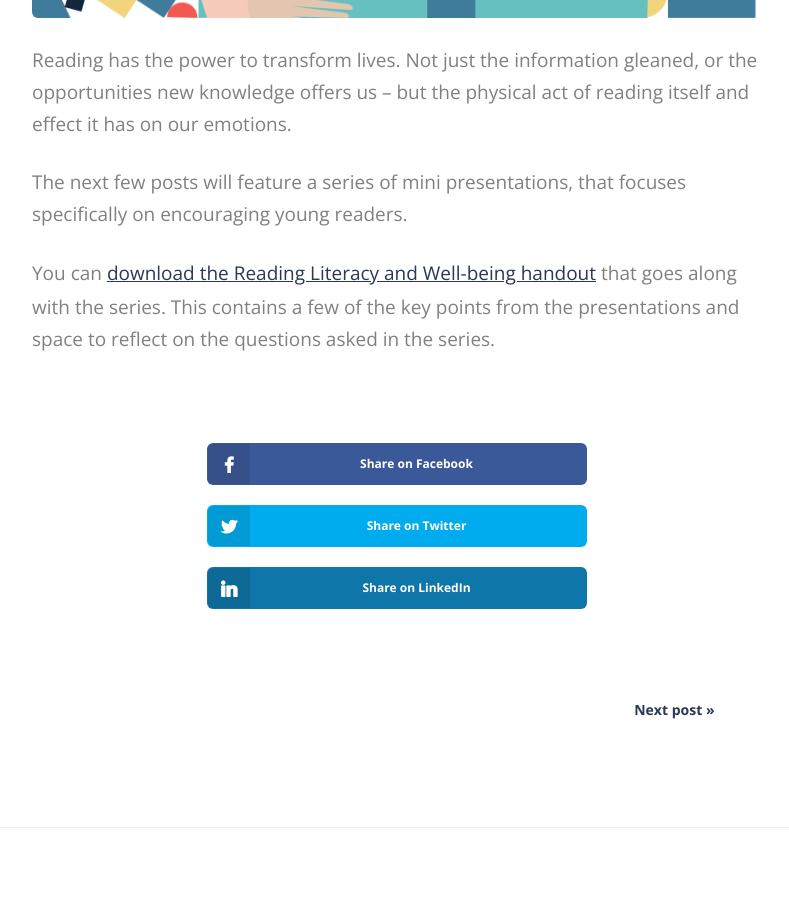
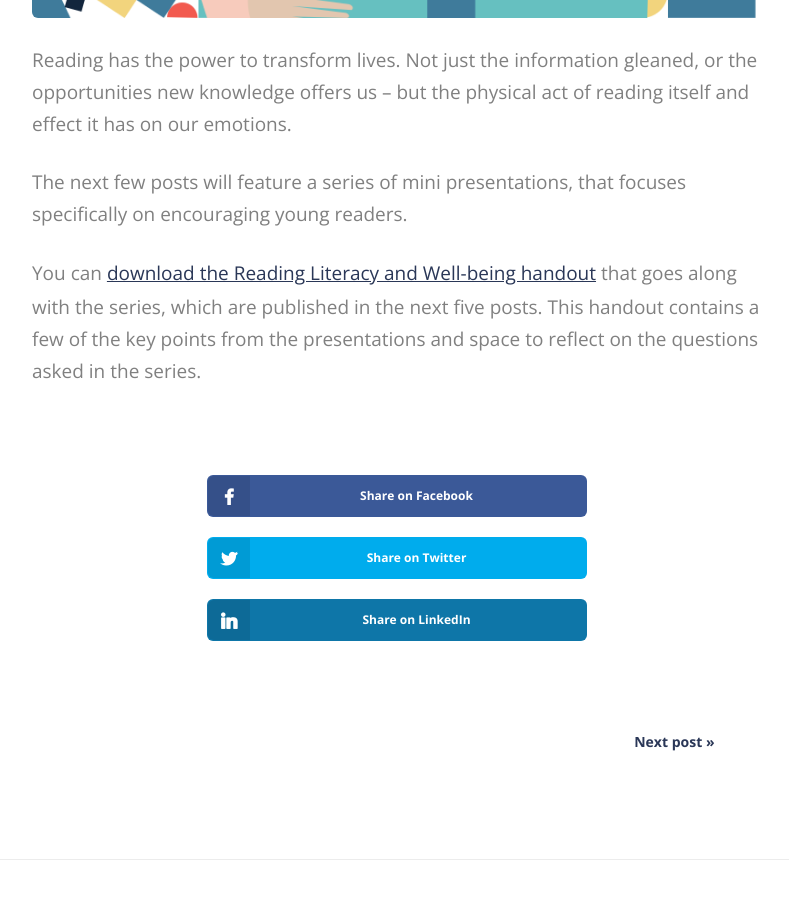
Before and after one commit to catesg/catesg.github.io, a Jekyll site: the page built from _posts/2021-08-09-the-reading-literacy-and-wellbeing-series.md, in a window 1280 px wide and 900 px high, scrolled down 798 px. Shown: the whole window, without its empty margins (243-1032 px from the left). Built offline with Jekyll 4.4.1, drawn with Linux system fonts in a browser that asks for light colours; some web fonts are replaced.

Commit message:
Update blog post

```diff
--- a/_posts/2021-08-09-the-reading-literacy-and-wellbeing-series.md
+++ b/_posts/2021-08-09-the-reading-literacy-and-wellbeing-series.md
@@ -13,4 +13,4 @@ Reading has the power to transform lives. Not just the information gleaned, or t
 
 The next few posts will feature a series of mini presentations, that focuses specifically on encouraging young readers.
 
-You can <a href="/downloads/ReadingLiteracyAndWellbeing_StewGiff.pdf" target="_blank">download the Reading Literacy and Well-being handout</a> that goes along with the series. This contains a few of the key points from the presentations and space to reflect on the questions asked in the series.
+You can <a href="/downloads/ReadingLiteracyAndWellbeing_StewGiff.pdf" target="_blank">download the Reading Literacy and Well-being handout</a> that goes along with the series, which are published in the next five posts. This handout contains a few of the key points from the presentations and space to reflect on the questions asked in the series.
```
